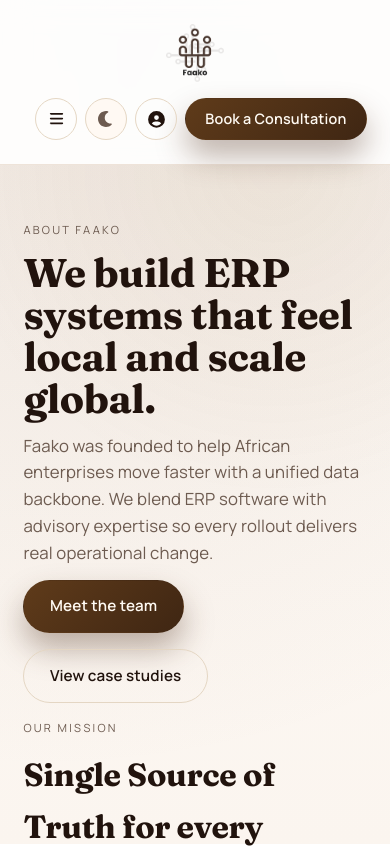
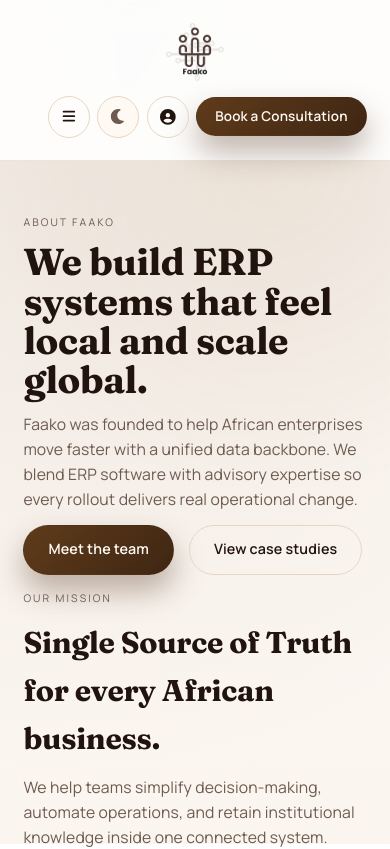
Before and after one commit to nanaabaackah/faako, a React (Vite) app in the folder apps/website/: page /about in a window 390 px wide. Shown: the top 849 px of the page. Built offline with nearby package versions, Linux system fonts and the light colour scheme.

Commit message:
mobile edits

```diff
--- a/apps/website/src/pages/Home.jsx
+++ b/apps/website/src/pages/Home.jsx
@@ -90,32 +90,13 @@
         <div className="hero-copy reveal" style={{ "--delay": "0ms" }}>
           <p className="eyebrow">The ERP for Growth</p>
           <h1>One System. Absolute Control.</h1>
+        </div>
+
+        <div className="hero-detail reveal" style={{ "--delay": "80ms" }}>
           <p className="lead">
             Faako is a robust ERP platform backed by expert tech consulting.
             We help you migrate from fragmented tools to a single, high-performance ecosystem.
           </p>
-          <div className="hero-actions">
-            <PrimaryButton to="/contact">Book a Consultation</PrimaryButton>
-            <Link className="button button-ghost" to="/contact">
-              View ERP Features
-            </Link>
-          </div>
-
-          <div className="hero-metrics">
-            <div className="metric">
-              <span>Audit</span>
-              <p>Workflows mapped</p>
-            </div>
-            <div className="metric">
-              <span>Deploy</span>
-              <p>Custom ERP setup</p>
-            </div>
-            <div className="metric" data-scroll>
-              <span>Sustain</span>
-              <p>24/7 Tech Advisory</p>
-            </div>
-          </div>
-        </div>
 
           <div
             className="hero-visual reveal scroll-reveal"
@@ -327,6 +308,29 @@
             <figcaption>Everything, Together.</figcaption>
             </figure>
 
+          </div>
+
+          <div className="hero-actions">
+            <PrimaryButton to="/contact">Book a Consultation</PrimaryButton>
+            <Link className="button button-ghost" to="/contact">
+              View ERP Features
+            </Link>
+          </div>
+
+          <div className="hero-metrics">
+            <div className="metric">
+              <span>Audit</span>
+              <p>Workflows mapped</p>
+            </div>
+            <div className="metric">
+              <span>Deploy</span>
+              <p>Custom ERP setup</p>
+            </div>
+            <div className="metric" data-scroll>
+              <span>Sustain</span>
+              <p>24/7 Tech Advisory</p>
+            </div>
+          </div>
         </div>
       </section>
 
--- a/apps/website/src/styles/global.css
+++ b/apps/website/src/styles/global.css
@@ -447,7 +447,7 @@
 
 .hero {
   display: grid;
-  grid-template-columns: repeat(auto-fit, minmax(280px, 1fr));
+  grid-template-columns: minmax(0, 0.95fr) minmax(0, 1.05fr);
   gap: 2.5rem;
   align-items: center;
   padding: clamp(2.5rem, 4vw, 3.5rem);
@@ -459,6 +459,7 @@
 }
 
 .hero-copy,
+.hero-detail,
 .workflow-copy,
 .signup-copy {
   display: grid;
@@ -529,6 +530,35 @@
   padding: 1.6rem;
   position: relative;
   z-index: 1;
+}
+
+.hero-detail {
+  display: grid;
+  grid-template-columns: minmax(0, 1fr) minmax(0, 1fr);
+  grid-template-areas:
+    "lead visual"
+    "actions visual"
+    "metrics visual";
+  align-items: center;
+  gap: 1.5rem;
+}
+
+.hero-detail .lead {
+  grid-area: lead;
+}
+
+.hero-detail .hero-visual {
+  grid-area: visual;
+}
+
+.hero-detail .hero-actions {
+  grid-area: actions;
+  margin-top: 0;
+}
+
+.hero-detail .hero-metrics {
+  grid-area: metrics;
+  margin-top: 0;
 }
 
 .hero-illustration {
@@ -1032,11 +1062,12 @@
 .install-module-grid {
   width: min(1140px, 100%);
   display: grid;
-  grid-template-columns: repeat(auto-fit, minmax(240px, 1fr));
+  grid-template-columns: repeat(auto-fit, minmax(180px, 1fr));
   gap: 1rem;
   margin: 1rem auto 0;
   justify-content: center;
   align-items: center;
+  justify-items: center;
 }
 
 .install-module-pill {
@@ -1044,17 +1075,23 @@
   display: grid;
   gap: 0.35rem;
   min-height: 130px;
+  width: 100%;
+  max-width: 220px;
   transition: transform 0.25s ease, box-shadow 0.25s ease;
   align-items: start;
   border-radius: 20px;
-  background: var(--card);
-  border: 1px solid color-mix(in srgb, var(--border) 60%, transparent);
-  box-shadow: 0 18px 35px rgba(26, 15, 10, 0.08);
 }
 
 .install-module-pill:hover {
   transform: translateY(-4px);
   box-shadow: var(--loose-shadow);
+}
+
+@media (hover: none) and (pointer: coarse) {
+  .install-module-pill:hover {
+    transform: none;
+    box-shadow: none;
+  }
 }
 
 .module-pill-icon {
@@ -1111,7 +1148,7 @@
 .tools-tab-buttons {
   display: flex;
   align-items: center;
-  gap: 0.75rem;
+  gap: 0.5rem;
   flex-wrap: wrap;
   background: var(--surface);
   border-radius: 18px;
@@ -1131,7 +1168,7 @@
   background: transparent;
   padding: 0.55rem 1.1rem;
   border-radius: 14px;
-  font-size: 0.92rem;
+  font-size: 0.7rem;
   font-weight: 600;
   color: var(--muted);
   cursor: pointer;
@@ -1962,6 +1999,15 @@
     grid-template-columns: 1fr;
   }
 
+  .hero-detail {
+    grid-template-columns: 1fr;
+    grid-template-areas:
+      "lead"
+      "visual"
+      "actions"
+      "metrics";
+  }
+
   .dashboard-shell.app-shell {
     grid-template-columns: 1fr;
   }
@@ -1992,6 +2038,10 @@
 }
 
 @media (max-width: 700px) {
+  html {
+    font-size: 15px;
+  }
+
   .site-main {
     padding: 3.5rem 0 5rem;
   }
@@ -2036,6 +2086,35 @@
 
   .case-image {
     height: 200px;
+  }
+
+  .install-module-pill {
+    min-height: auto;
+    padding: 0.9rem 1rem;
+    width: 100%;
+    max-width: 100%;
+    align-items: center;
+    justify-items: center;
+    align-content: center;
+    text-align: center;
+  }
+
+  .install-module-pill p {
+    display: none;
+  }
+
+  .install-module-grid {
+    grid-template-columns: repeat(2, minmax(0, 1fr));
+    gap: 0.85rem;
+    align-items: stretch;
+  }
+
+  .install-module-pill h3 {
+    text-align: center;
+  }
+
+  .module-pill-icon {
+    margin-inline: auto;
   }
 
   .scroll-top {
@@ -2051,6 +2130,23 @@
     min-height: auto;
   }
 
+  .tools-tab-buttons {
+    flex-wrap: nowrap;
+    gap: 0.4rem;
+    padding: 0.4rem;
+  }
+
+  .tools-tab-button {
+    padding: 0.45rem 0.85rem;
+    font-size: 0.6rem;
+  }
+
+  .tools-tab-button::before {
+    width: 26px;
+    height: 26px;
+    font-size: 0.6rem;
+  }
+
   .tools-tab-panel-card,
   .tools-tab-panel-card.is-visible {
     position: static;
@@ -2070,10 +2166,6 @@
   .tools-tab-figure,
   .tools-tab-figure img {
     height: auto;
-  }
-
-  .install-module-grid {
-    grid-template-columns: 1fr;
   }
 
   .consulting-logo {
```
Lines whose indentation alone changed are shown as unchanged.
